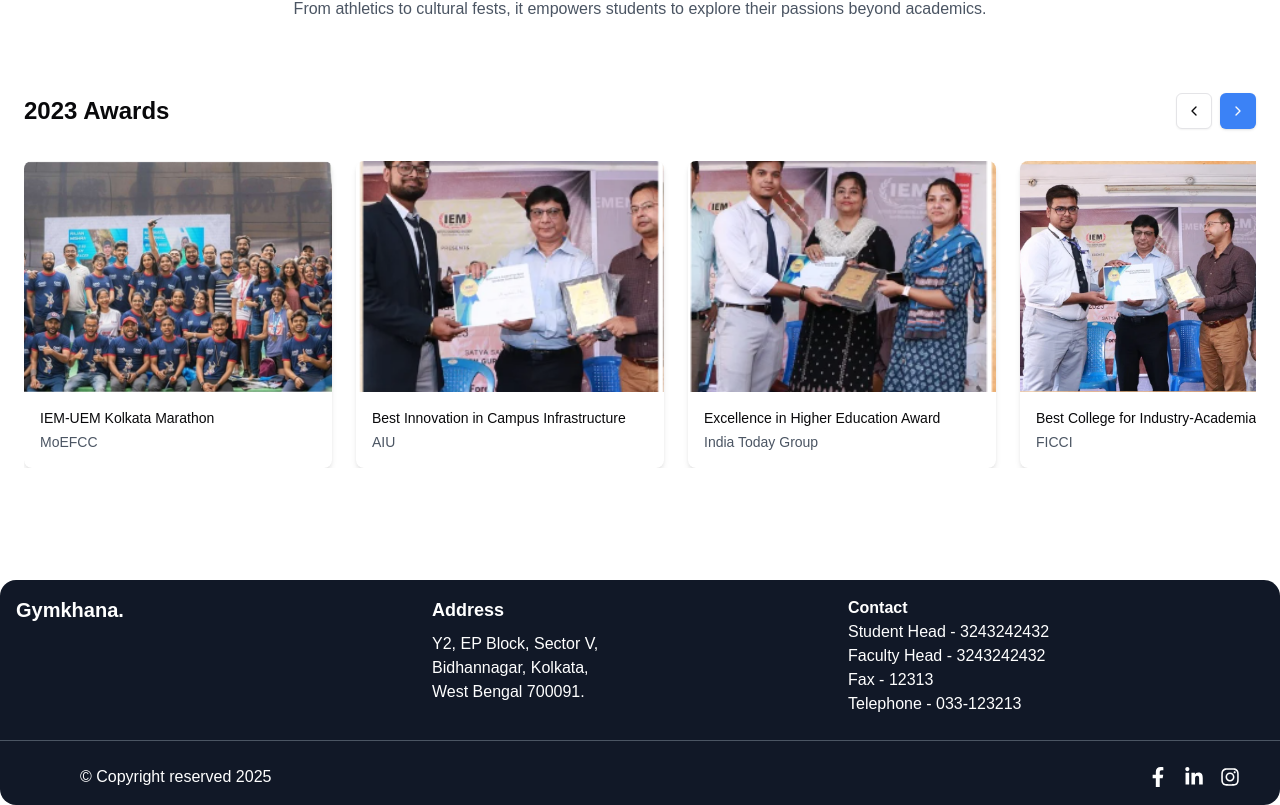
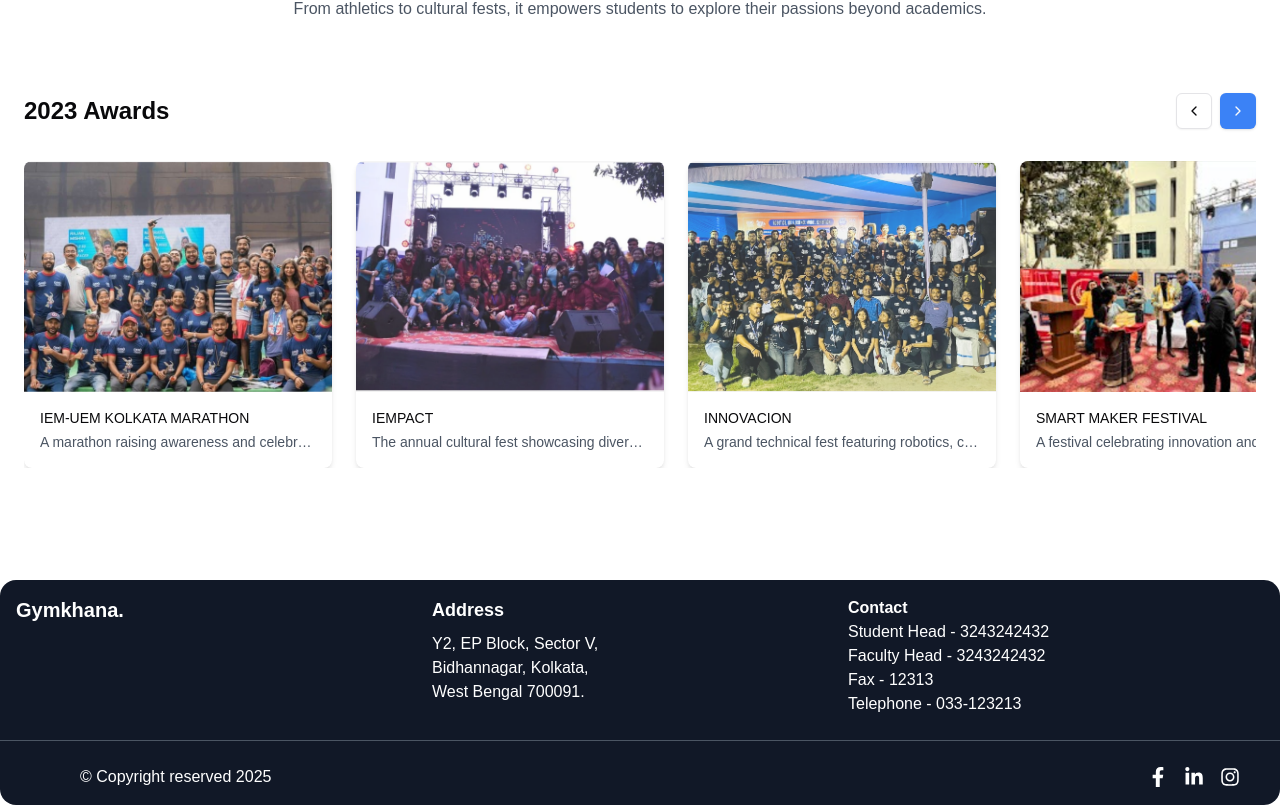
Before and after one commit to arkodeep3404/gymkhana_website, a Next.js app: page /Events in a window 1280 px wide. Shown: the part 1067-1872 px from the top of the page. Built offline with nearby package versions, Linux system fonts and the light colour scheme.

Commit message:
added evetns data

```diff
--- a/app/Events/page.tsx
+++ b/app/Events/page.tsx
@@ -16,56 +16,80 @@
 }
 
 
-const awards2023: Award[] = [
+const awards2023: Award[] =  [
   {
-    title: " IEM-UEM Kolkata Marathon ",
-    description: "MoEFCC",
+    title: "IEM-UEM KOLKATA MARATHON",
+    description: "A marathon raising awareness and celebrating resilience with over 1,500 participants.",
     image: "/events/marathon.png",
-    details: "The IEM-UEM Kolkata Marathon 2023, a distinctive event organized by the students of the Institute of Engineering & Management, Kolkata, successfully held its sixth edition on Sunday, January 29th. Known as the Indian Warriors, these students achieved their goal of raising awareness about the new normal and aiding people in adapting to it. Over 1,500 participation slots were sold out a week in advance.Notable participants included a person running with a prosthetic leg, a lady completing the 10K run with her baby in a stroller, a 3-year-old child finishing the 5K run. The event featured three races: a half marathon, a 10K run, and a 5K run. Cash prizes were awarded to the winners, and medals were given to all finishers.According to runner feedback, the best aspects of the event were the enthusiastic cheering from college volunteers and the abundant hydration stations, with water booths every 500 meters ensuring runners stayed motivated throughout the race, right until the last participant crossed the finish line."
+    details: "The IEM-UEM Kolkata Marathon 2023, a distinctive event organized by the students of the Institute of Engineering & Management, Kolkata, successfully held its sixth edition on Sunday, January 29th. Known as the Indian Warriors, these students achieved their goal of raising awareness about the new normal and aiding people in adapting to it. Over 1,500 participation slots were sold out a week in advance.Notable participants included a person running with a prosthetic leg, a lady completing the 10K run with her baby in a stroller, a 3-year-old child finishing the 5K run. The event featured three races: a half marathon, a 10K run, and a 5K run. Cash prizes were awarded to the winners, and medals were given to all finishers."
   },
   {
-    title: "Best Innovation in Campus Infrastructure",
-    description: "AIU",
-    image: "/awards/2.png",
-    details: "Recognized for cutting-edge facilities and innovative use of technology in campus infrastructure."
+    title: "IEMPACT",
+    description: "The annual cultural fest showcasing diverse events and guest performances.",
+    image: "/events/iempact-fest.png",
+    details: "IEMPACT 2023, the annual cultural fest of IEM Kolkata, a distinctive event organized by the students of the Institute of Engineering & Management, Kolkata, successfully held on Saturday and Sunday, January 21st to 22nd. This year we have total ten events including dance, music, creative writing and many more.This year we have many prestigious guests such as Anindya Chatterjee and many more. On the day 22nd January we have TRAP as our guest performer.The event were the enthusiastic cheering from college students and volunteers and over 500 participants participated in all events. This event achieves 1 lakhs of prize pool and the last minutes of the event was very successful."
   },
   {
-    title: "Excellence in Higher Education Award",
-    description: "India Today Group",
-    image: "/awards/3.png",
-    details: "Honored for outstanding contributions to higher education and academic excellence."
+    title: "INNOVACION",
+    description: "A grand technical fest featuring robotics, coding events, and hackathons.",
+    image: "/events/innovcion.png",
+    details: "The Institute of Engineering and Management organized Innovación 2023, technical fest of IEM at IEM Management House from March 10th to 12th. The event featured notable guests such as Prof. Dr. Saikat Maitra, Mr. Sanjay Chatterjee, Mr. Harikrishna Pal, Mr. Gaurav Sharma and our very own director Prof. Dr. Satyajit Chakrabarti. March 10th was dedicated to online events, while March 11th and 12th featured both online and offline activities. Highlights included three hackathons in collaboration with Unstop, three major robotics events, and Scrapyard Wars. Innovación 2023 showcased innovative projects, grandiose robotics competitions, coding events, guest lectures, and workshops. It brought together students, professors, and industry experts, making it one of the largest Techno-Management fests in Kolkata, celebrating creativity and technical prowess across various disciplines."
   },
   {
-    title: "Best College for Industry-Academia Collaboration",
-    description: "FICCI",
-    image: "/awards/4.png",
-    details: "Acknowledged for fostering strong partnerships between industry and academia, enhancing student employability."
+    title: "SMART MAKER FESTIVAL",
+    description: "A festival celebrating innovation and technology with global participation.",
+    image: "/events/smart-maker.png",
+    details: "The SMART Maker Festival is a family-friendly event celebrating creativity, invention, and resourcefulness in innovation and technology. It brings together tech enthusiasts, engineers, artists, scientists, and crafters to showcase their hobbies, experiments, and projects. The 2023 festival, organized by SMART Society USA and Canada with IEM-UEM Group, was held on 14th and 15th January. Despite the global pandemic, it attracted participants from countries like the USA, Nepal, UK, Germany, Bangladesh, and Canada, as well as Indian universities such as IITs and NITs. It was a big success in its way."
   },
   {
-    title: "Research Excellence Award",
-    description: "UGC",
-    image: "/awards/5.png",
-    details: "Recognized for groundbreaking research contributions across various disciplines."
+    title: "IEM MUN",
+    description: "The ninth edition of the IEM Model United Nations, held offline after three years.",
+    image: "/events/iem-mun.png",
+    details: "Overof Engineering & Management has been a keen contributor to the Model United Nations Community. This year we are coming forth with the most awaited 9th edition of IEM-MUN to be held offline mode & in-person after 3 years of the pandemic. This shall be the first IEMMUN conference to be held in offline mode, since 2019. IEMMUN 2022 will be held from 14-16th October, 2022 at IEM Gurukul Campus, Kolkata and prove to be a wonderful opportunity to exhibit knowledge."
   },
   {
-    title: "Best Student Support Services",
-    description: "MHRD",
-    image: "/awards/6.png",
-    details: "Awarded for providing exceptional support services to students, enhancing their overall college experience."
+    title: "SPORTS DAY",
+    description: "An energetic day celebrating sportsmanship and student camaraderie.",
+    image: "/events/sports-day.png",
+    details: "Sports Day is the perfect occasion to celebrate physical fitness and sportsmanship. Every year, IEM students unite for a march past, salute the national flag, and compete in events like the 100-meter dash, 4x100 relay, long jump, shot put, and tug of war. The day recognizes the hard work of all participants, culminating in award distributions for top performers. Beyond competition, Sports Day is a fun-filled event that showcases school spirit, strengthens friendships, and builds camaraderie among students."
   },
   {
-    title: "Innovation in Teaching Methodology",
-    description: "AICTE",
-    image: "/awards/7.png",
-    details: "Honored for implementing innovative teaching methods that enhance student learning and engagement."
+    title: "FAREWELL",
+    description: "A nostalgic evening bidding goodbye to graduating seniors.",
+    image: "/events/farewell.png",
+    details: "Our college's 3rd and 2nd-year students organized a memorable farewell party for their cherished seniors. Reflecting on their journey, it’s inspiring to see how these talented individuals began college four years ago with high hopes and have since achieved significant milestones. This unique batch excelled academically and actively participated in campus activities. The farewell was marked by flowers, beautifully decorated photo booths, and lights for capturing memories. Food packets were served, and retro musical and dance performances enriched the evening. Heartfelt farewell speeches highlighted the strong bond between seniors and the college, filled with admiration and humor. The evening was full of joy, laughter, and emotional moments as seniors shared their college experiences. The event underscored the enduring friendships formed, concluding on a touching note that neither distance nor time can diminish these bonds."
   },
   {
-    title: "Outstanding Sports Facilities",
-    description: "Sports Authority of India",
-    image: "/awards/8.png",
-    details: "Recognized for state-of-the-art sports facilities and promoting sports excellence among students."
+    title: "TEACHER'S DAY",
+    description: "A celebration honoring Dr. Sarvepalli Radhakrishnan with cultural programs.",
+    image: "/events/teachers-day.png",
+    details: "On the evening of September 5, 2023,the faculty members and students of the Institute of Engineering &Management, Kolkata honoured Dr Sarvepalli Radhakrishnan by hosting acultural event. The Director, Prof. DrSatyajit Chakrabarti, Principal Prof. Arun Kumar Bar and the Librarian,Prof. Gauri Majumder presided over acake-cutting ceremony to mark theinauguration of the event. The culturalprogramme began after college hours atroughly five o'clock, keeping lecturesuninterrupted. Thedance and music performances by the2nd and 3rd-year students to entertainour professors and other students."
   },
-]
+  {
+    title: "AGOMONI",
+    description: "A cultural program celebrating the arrival of Maa Durga.",
+    image: "/events/agonomi.png",
+    details: "The word 'Agomoni' stems from 'Agomon'. More than just a word, 'Agomoni' embodies an emotion that consistently brings golden rays of sunshine into the dreary, mundane lives of Bengalis. It evokes the smell of 'kash ful', the sight of white cotton candy-like clouds drifting in the blue autumn skies, and the distant sound of Birendra Krishna Bhadra's voice on Mahalaya. In Bengali culture, 'agomon' celebrates the arrival of Maa Durga on earth, and IEM has honored this tradition every year. This year was no different, with a cultural program organized at the Science Auditorium of the Gurukul Campus under the guidance of Professor Gauri Majumder."
+  },
+  {
+    title: "RABINDRA JAYANTI",
+    description: "A tribute to Rabindranath Tagore celebrating his contributions to art and literature.",
+    image: "/events/rabindranth-jayanth.png",
+    details: "Rabindranath Tagore, the first Asian Nobel laureate, was born on May 7, 1861, in Jorasanko, Kolkata. He received the Nobel Prize for his profoundly sensitive, fresh and beautiful work 'Gitanjali' or 'Song Offerings'. A true polymath, Tagore was not only a poet and writer but also a playwright, composer, philosopher, social reformer, and painter. He introduced Contextual Modernism to Indian arts, revolutionizing literature and music. As a key figure in the Bengali Renaissance, he produced an extensive body of work, including numerous paintings, hundreds of texts, and over two thousand songs. Known as the Bard of Bengal, he modernized art by rejecting rigid classical forms and embracing naturalism, fluidity of language, and colloquialism."
+  },
+  {
+    title: "DIVERSION",
+    description: "An open-source event encouraging innovation and collaboration.",
+    image: "/events/diversion.png",
+    details: "DIVERSION 2023, organized by the Department of Computer Science and Engineering at the Institute of Engineering & Management, Kolkata, and the ACM-IEM Student Chapter, was an open-source event aimed at encouraging greater participation in open-source projects. Over two months, more than 500 participants contributed to 75+ projects across various domains, including Artificial Intelligence & Machine Learning, app development, and web development. The event also featured projects in hardware-related fields such as IoT and robotics."
+  },
+  {
+    title: "ALUMNI MEET",
+    description: "A heartwarming reunion of alumni to celebrate their journeys post-graduation.",
+    image: "/events/alumini-meet.png",
+    details: "The Alumni Association of IEM (Institute of Engineering and Management) organized ALUMNI MEET at IEM Gurukul to reconnect with alumni and celebrate their achievements after two years of lockdown. Alumni began arriving at 6:00 p.m., were registered, and welcomed by Prof. Sanghamitra Poddar. The event featured cultural programs, award ceremonies, and a cake-cutting ceremony with Prof. Dr. Satyajit Chakrabarti. Alumni interacted with students, offering motivational talks on placements and higher studies, and shared their experiences. The evening included delicious snacks, an open-sky dining setup, and melodious singing performances. Alumni appreciated reconnecting with professors and batchmates, expressing gratitude for the memorable evening. The event concluded with a vote of thanks from faculty and students, acknowledging the support of IEM management in making Alumni Meet a grand success."}
+];
+
 
 
 
```
